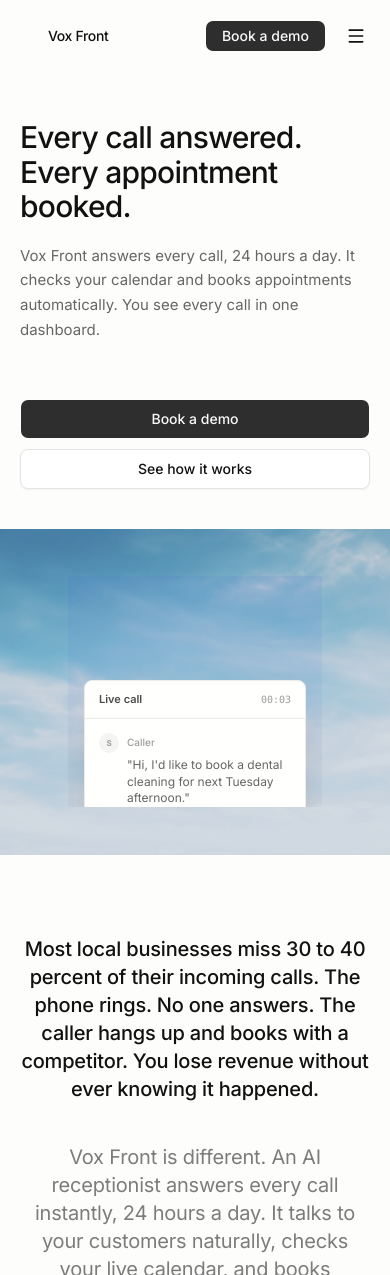
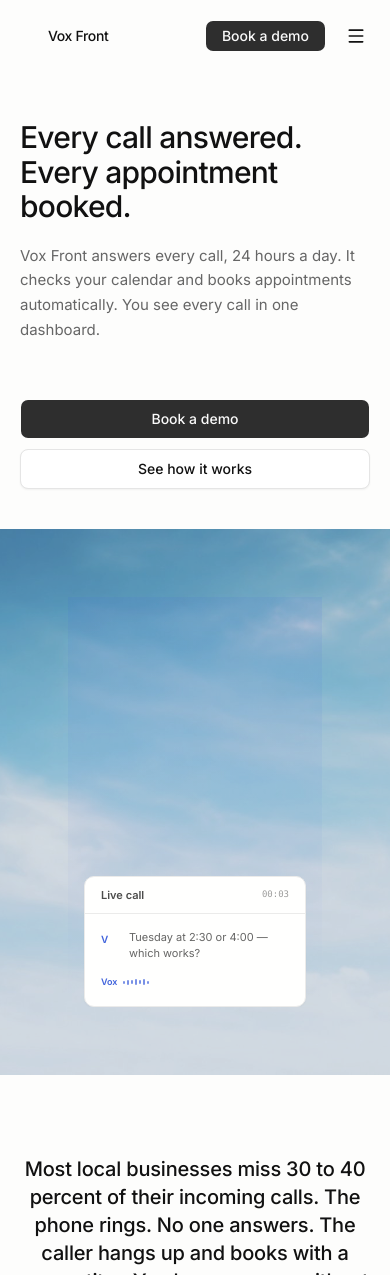
Before and after one commit to GreyyDaze/vixel-front, a Next.js app: page / in a window 390 px wide. Shown: the top 1275 px of the page. Built offline with nearby package versions, Linux system fonts and the light colour scheme.

Commit message:
hero mockup: improve mobile/tablet responsive flow, taller image, working live call below 1024px

```diff
--- a/src/components/Hero.tsx
+++ b/src/components/Hero.tsx
@@ -30,8 +30,8 @@
       </div>
 
        {/* Atmosphere section: product demo on image */}
-       <div
-         className="w-full py-8 sm:py-10 lg:py-16"
+        <div
+          className="w-full py-10 sm:py-12 lg:py-16"
          style={{
            backgroundColor: "#c8d4e0",
            backgroundImage: "url('/hero-atmosphere.jpg')",
@@ -42,7 +42,7 @@
          }}
        >
          <div className="max-w-[1200px] mx-auto px-5 sm:px-8 lg:px-16">
-           <div className="relative w-full aspect-[4/3] sm:aspect-[16/10] lg:aspect-[16/8.5] overflow-hidden rounded-lg">
+            <div className="relative w-full aspect-[3/4] sm:aspect-[16/11] lg:aspect-[16/8.5] overflow-hidden rounded-lg">
              <HeroStage />
            </div>
          </div>
--- a/src/components/HeroStage.tsx
+++ b/src/components/HeroStage.tsx
@@ -70,50 +70,77 @@
   return (
     <div className="relative w-full max-w-[1200px] px-12 h-full flex items-center justify-center">
       <div className="relative w-full h-[88%] flex items-center justify-center bg-gradient-to-b from-brand-blue/10 to-transparent overflow-hidden">
-        {/* Desktop: dashboard + overlays (md and up) */}
-        <div className="hidden md:block w-full h-full">
+        {/* Desktop: dashboard + overlays (lg and up) */}
+        <div className="hidden lg:block w-full h-full">
           <DesktopDashboard newCall={newCallInDashboard} bookingsCount={bookingsCount} />
         </div>
 
-        {/* Mobile: sequential flow — phone mockup first */}
+        {/* Mobile/tablet (< lg): sequential flow */}
+
+        {/* Step 1 — Phone mockup (full height) */}
         <div
-          className="absolute inset-0 z-10 md:hidden transition-opacity duration-500"
+          className="absolute inset-0 z-10 lg:hidden transition-opacity duration-500"
           style={{ opacity: showPhone ? 1 : 0, pointerEvents: showPhone ? "auto" : "none" }}
         >
-          <PhoneMockup />
+          <div className="w-full h-full flex items-center justify-center">
+            <PhoneMockup />
+          </div>
         </div>
 
-        {/* Mobile: live call box */}
+        {/* Step 2 — Live call (shown when call is active, after phone picks up) */}
         <div
-          className="absolute inset-x-4 bottom-0 md:hidden transition-opacity duration-500 z-20"
-          style={{ opacity: showCallCard ? 1 : 0, pointerEvents: showCallCard ? "auto" : "none", maxHeight: "55%" }}
+          className="absolute inset-x-4 bottom-0 z-20 lg:hidden transition-opacity duration-500"
+          style={{ opacity: showCallCard ? 1 : 0, pointerEvents: showCallCard ? "auto" : "none" }}
         >
-          <CallAnimation phase={phase} seconds={callSeconds} />
+          <div className="bg-white rounded-lg shadow-card border border-border-light overflow-hidden">
+            <div className="flex items-center justify-between px-4 py-2.5 border-b">
+              <span className="text-[11px] font-semibold text-text-primary">Live call</span>
+              <span className="text-[9px] font-mono text-text-tertiary">{String(Math.floor(callSeconds / 60)).padStart(2, '0')}:{String(callSeconds % 60).padStart(2, '0')}</span>
+            </div>
+            <div className="p-4 space-y-3">
+              {phase !== "accepted" && (
+                <div className="flex items-start gap-2">
+                  <span className="text-[10px] font-semibold text-brand-blue w-5 shrink-0 mt-0.5">V</span>
+                  <p className="text-[11px] text-text-conversation leading-[1.45]">
+                    {callSeconds < 10 ? "Tuesday at 2:30 or 4:00 — which works?" : "Booking it now."}
+                  </p>
+                </div>
+              )}
+              <div className="flex items-center gap-1.5">
+                <span className="text-[9px] text-brand-blue font-semibold">Vox</span>
+                <div className="flex items-center gap-[2px] h-4 flex-1">
+                  {[4, 7, 5, 9, 6, 8, 3].map((h, j) => (
+                    <div key={j} className="w-[2px] bg-brand-blue rounded-full" style={{ height: `${h * 0.7}px`, animationDelay: `${j * 0.12}s`, opacity: 0.7, minHeight: 3 }} />
+                  ))}
+                </div>
+              </div>
+            </div>
+          </div>
         </div>
 
-        {/* Mobile: booking / appointments table */}
+        {/* Step 3 — Booking confirmed / appointments table */}
         <div
-          className="absolute inset-4 md:hidden transition-opacity duration-500 z-30 bg-white rounded-lg overflow-hidden"
+          className="absolute inset-4 z-30 lg:hidden transition-opacity duration-500 bg-white rounded-lg overflow-hidden shadow-card"
           style={{ opacity: showBookedToast ? 1 : 0, pointerEvents: showBookedToast ? "auto" : "none" }}
         >
           <MobileAppointmentTable />
         </div>
 
-        {/* Desktop overlays: phone */}
+        {/* Desktop overlays: phone (md and up) */}
         {showPhone && (
-          <div className="absolute right-[-2%] top-[8%] z-10 w-[200px] lg:w-[220px] aspect-[9/19] transition-opacity duration-500 hidden md:block" style={{ opacity: phase === "ringing" ? 1 : 0 }}>
+          <div className="absolute right-[-2%] top-[8%] z-10 w-[200px] lg:w-[220px] aspect-[9/19] transition-opacity duration-500 hidden lg:block" style={{ opacity: phase === "ringing" ? 1 : 0 }}>
             <PhoneMockup />
           </div>
         )}
-        {/* Desktop overlays: call animation */}
+        {/* Desktop overlays: call animation (md and up) */}
         {showCallCard && (
-          <div className="absolute right-[14%] top-[2%] z-20 w-[260px] transition-opacity duration-500 hidden md:block">
+          <div className="absolute right-[14%] top-[2%] z-20 w-[260px] transition-opacity duration-500 hidden lg:block">
             <CallAnimation phase={phase} seconds={callSeconds} />
           </div>
         )}
-        {/* Desktop overlays: booked toast */}
+        {/* Desktop overlays: booked toast (md and up) */}
         {showBookedToast && (
-          <div className="absolute right-[16%] bottom-[6%] z-20 transition-opacity duration-500 hidden md:block" style={{ opacity: 1 }}>
+          <div className="absolute right-[16%] bottom-[6%] z-20 transition-opacity duration-500 hidden lg:block" style={{ opacity: 1 }}>
             <BookedToast />
           </div>
         )}
```
